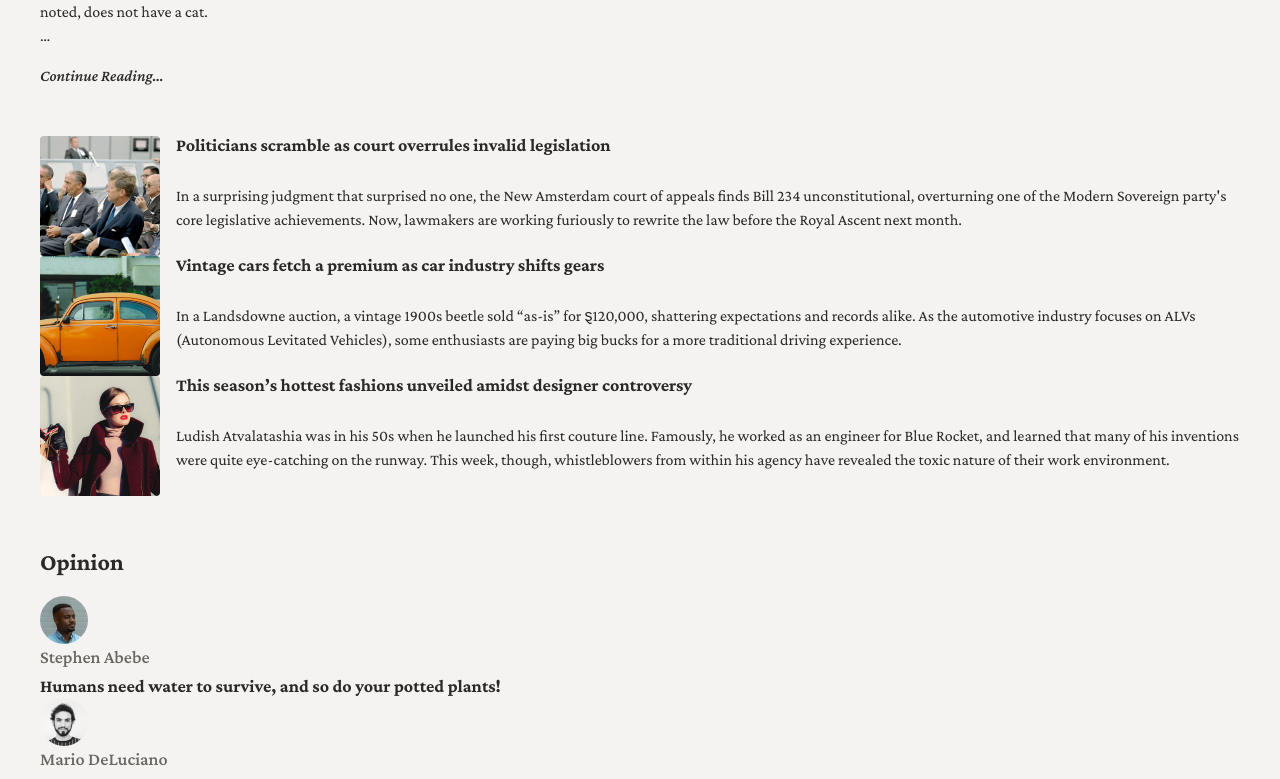
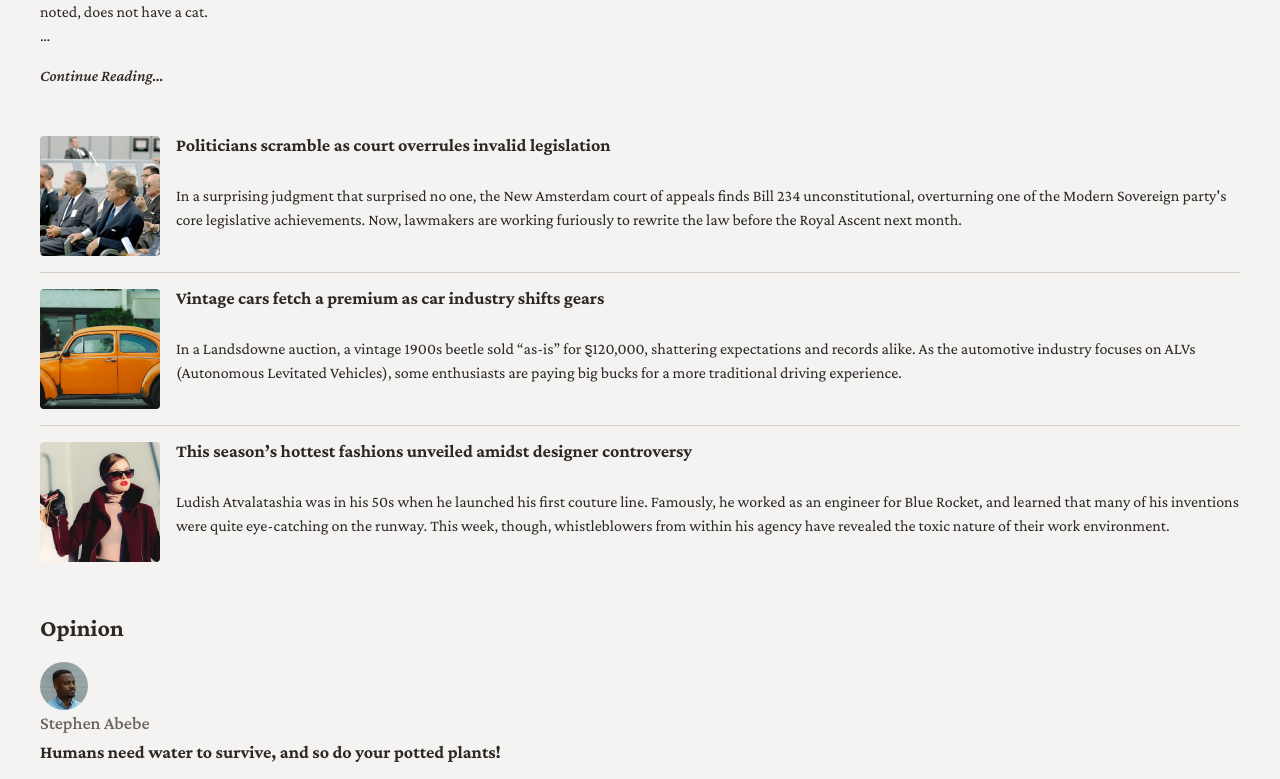
Before and after one commit to PabloCorso/css-workshop-module-7, a React (Create React App) app: page / in a window 1280 px wide. Shown: the part 1180-1959 px from the top of the page. Built offline with nearby package versions, Linux system fonts and the light colour scheme.

Commit message:
2 - Story borders

```diff
--- a/src/components/MainStoryGrid/MainStoryGrid.js
+++ b/src/components/MainStoryGrid/MainStoryGrid.js
@@ -19,7 +19,9 @@ const MainStoryGrid = () => {
       <SecondaryStorySection>
         <StoryList>
           {SECONDARY_STORIES.map((story, index) => (
-            <SecondaryStory key={story.id} {...story} />
+            <VerticalStoryWrapper key={story.id}>
+              <SecondaryStory {...story} />
+            </VerticalStoryWrapper>
           ))}
         </StoryList>
       </SecondaryStorySection>
@@ -28,7 +30,9 @@ const MainStoryGrid = () => {
         <SectionTitle>Opinion</SectionTitle>
         <StoryList>
           {OPINION_STORIES.map((story, index) => (
-            <OpinionStory key={story.id} {...story} />
+            <VerticalStoryWrapper key={story.id}>
+              <OpinionStory key={story.id} {...story} />
+            </VerticalStoryWrapper>
           ))}
         </StoryList>
       </OpinionSection>
@@ -72,4 +76,12 @@ const AdvertisementSection = styled.section`
   grid-area: advertisement;
 `;
 
+const VerticalStoryWrapper = styled.div`
+  &:not(:last-of-type) {
+    border-bottom: 1px solid var(--color-gray-300);
+    padding-bottom: 16px;
+    margin-bottom: 16px;
+  }
+`;
+
 export default MainStoryGrid;
```
